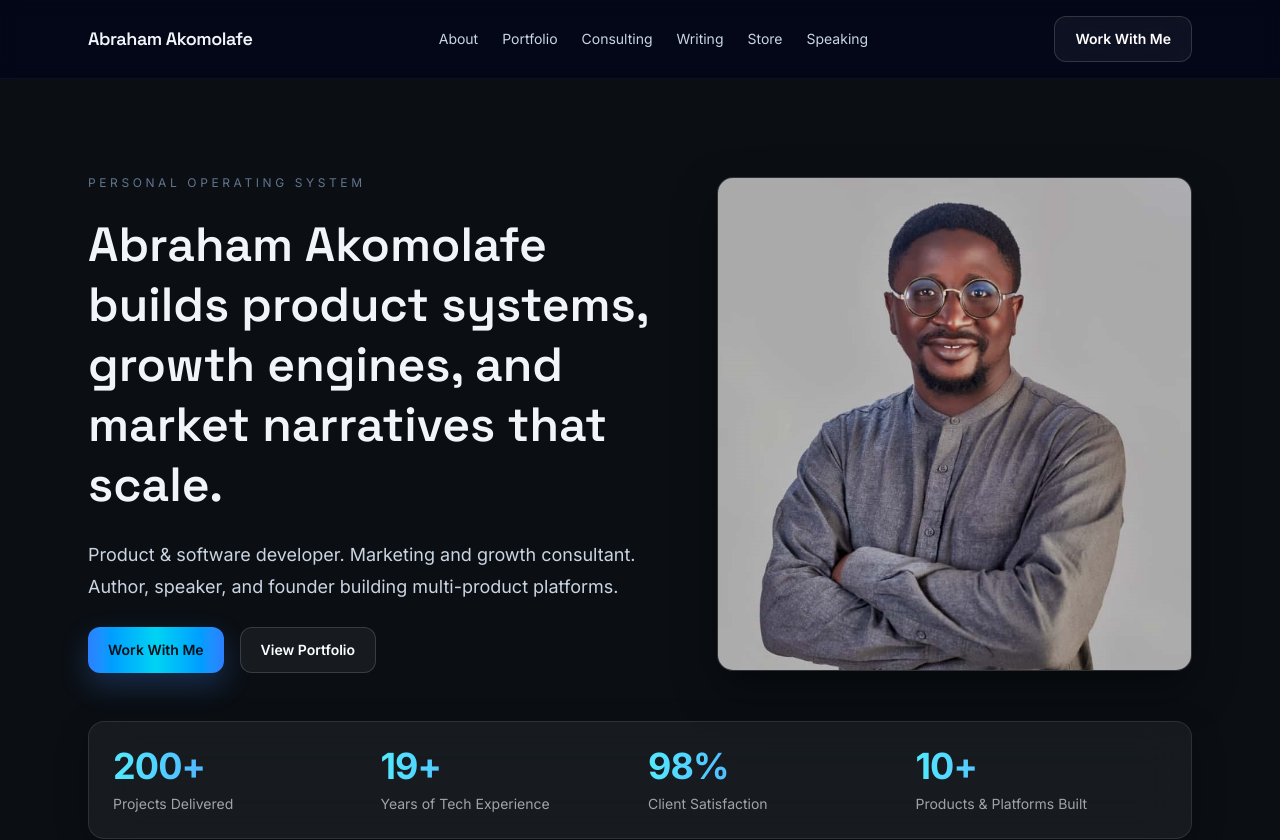
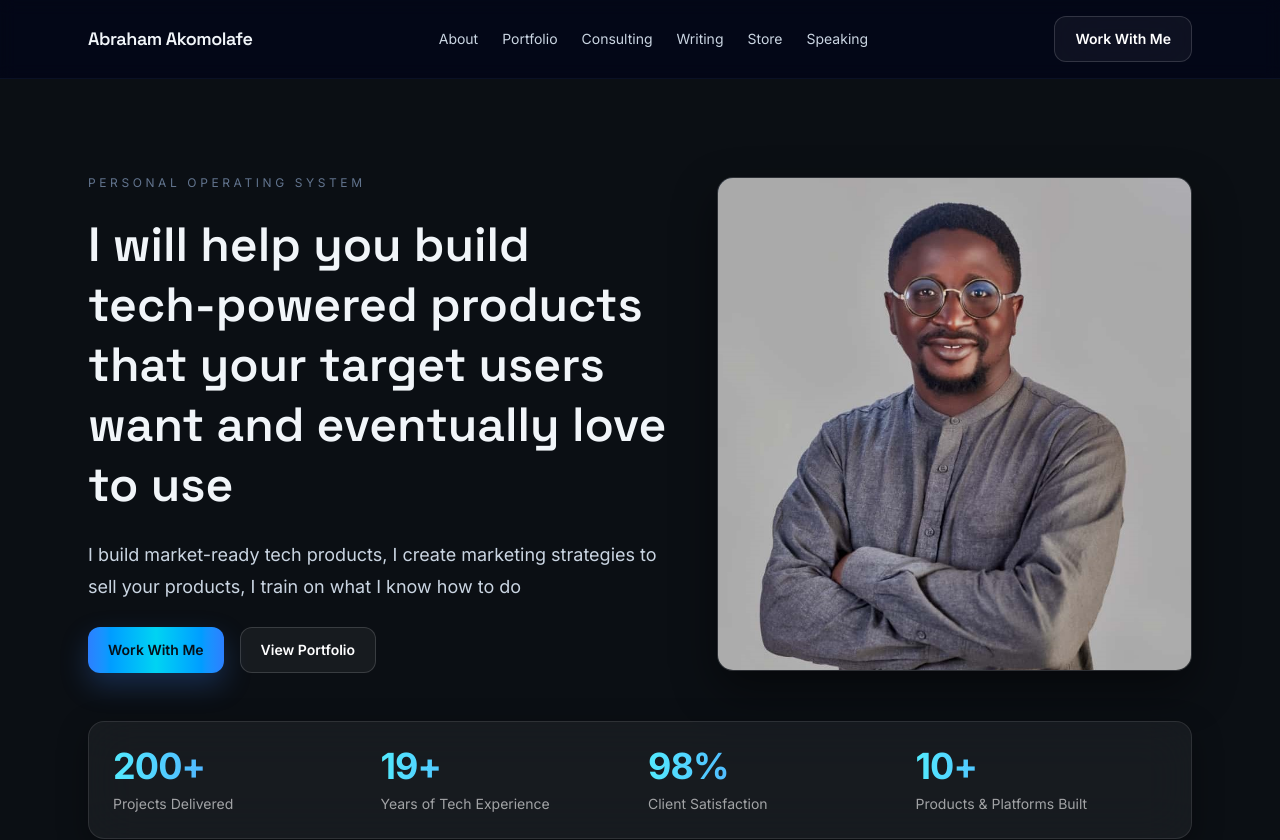
Before and after one commit to techyabraham/abraham.com.ng, a Next.js app: page / in a window 1280 px wide. Shown: the top 840 px of the page. Built offline with nearby package versions, Linux system fonts and the light colour scheme; a web font is replaced by a local one.

Commit message:
Hero section texts updated

```diff
--- a/src/app/page.tsx
+++ b/src/app/page.tsx
@@ -118,12 +118,12 @@ export default function Home() {
               Personal Operating System
             </p>
             <h1 className="font-display text-4xl font-semibold leading-tight text-slate-100 sm:text-5xl animate-fade-up delay-2">
-              Abraham Akomolafe builds product systems, growth engines, and
-              market narratives that scale.
+              I will help you build tech-powered products that your target users
+              want and eventually love to use
             </h1>
             <p className="text-lg leading-8 text-slate-300 animate-fade-up delay-3">
-              Product & software developer. Marketing and growth consultant.
-              Author, speaker, and founder building multi-product platforms.
+              I build market-ready tech products, I create marketing strategies
+              to sell your products, I train on what I know how to do
             </p>
             <div className="flex flex-wrap gap-4 animate-fade-up delay-4">
               <Button href="/contact">Work With Me</Button>
```
